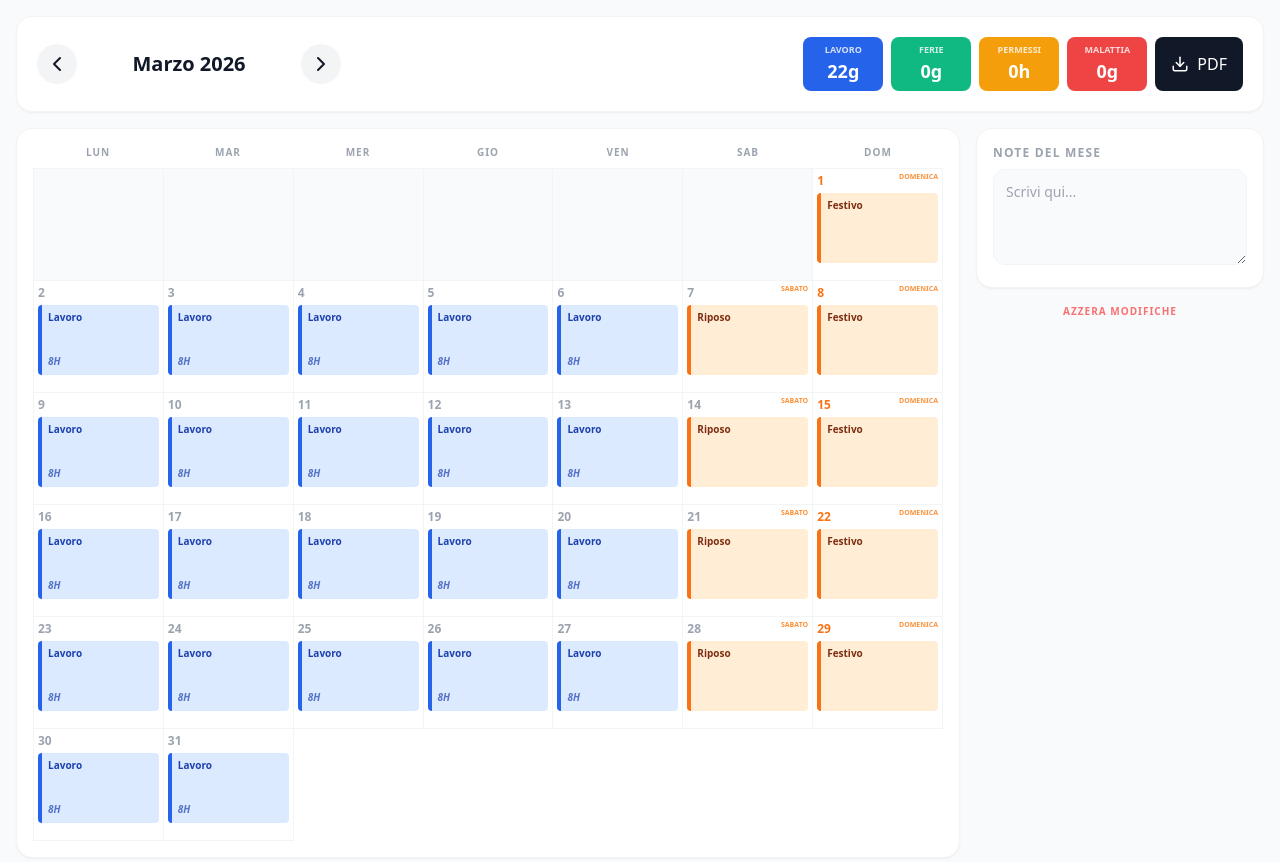
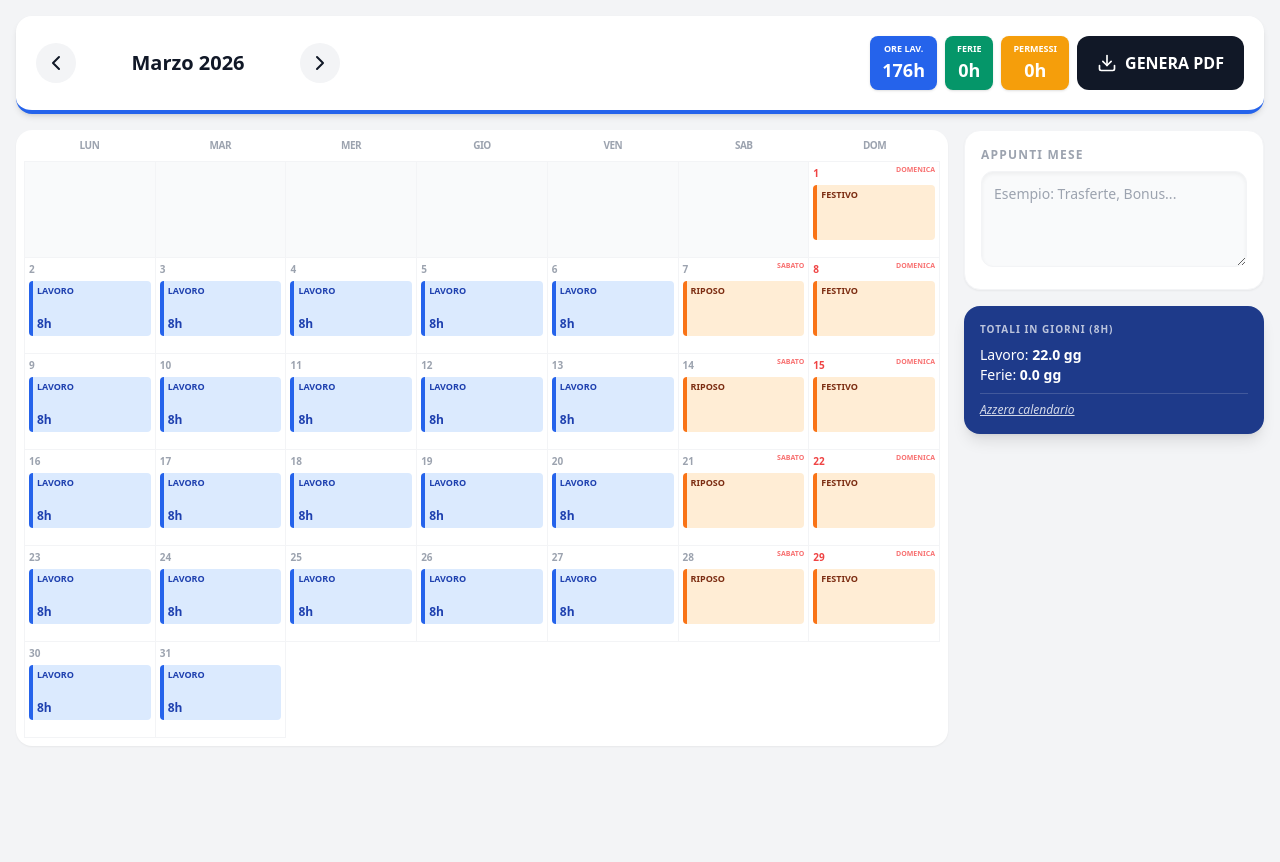
Before and after one commit to Aktarus72/orario-di-lavoro, a React (Create React App) app: page / in a window 1280 px wide. Shown: the top 862 px of the page. After the commit the page ends 826 px from the top, so only its background shows below. Built offline with nearby package versions, Linux system fonts and the light colour scheme.

Commit message:
Refactor PDF generation and UI updates
Refactor PDF generation and summary calculation logic. Update UI elements and styles for better user experience.

```diff
--- a/src/App.js
+++ b/src/App.js
@@ -1,5 +1,5 @@
 import React, { useState, useEffect } from 'react';
-import { ChevronLeft, ChevronRight, Save, Trash2, FileText, Plus, X, Download, CheckCircle } from 'lucide-react';
+import { ChevronLeft, ChevronRight, Save, FileText, Plus, X, Download, CheckCircle } from 'lucide-react';
 import jsPDF from 'jspdf';
 import 'jspdf-autotable';
 
@@ -11,7 +11,6 @@ const WorkCalendar = () => {
   const [selectedDay, setSelectedDay] = useState(null);
   const [showAddType, setShowAddType] = useState(false);
   const [newTypeName, setNewTypeName] = useState("");
-  const [pdfReady, setPdfReady] = useState(false);
 
   useEffect(() => { localStorage.setItem('workData', JSON.stringify(workData)); }, [workData]);
   useEffect(() => { localStorage.setItem('shiftTypes', JSON.stringify(shiftTypes)); }, [shiftTypes]);
@@ -44,29 +43,16 @@ const WorkCalendar = () => {
     return { type: "Lavoro", hours: 8, label: "" };
   };
 
-  const getSummary = () => {
-    let s = { lavoro: 0, ferie: 0, malattia: 0, permessi: 0, smart: 0, riposo: 0 };
-    const days = new Date(currentDate.getFullYear(), currentDate.getMonth() + 1, 0).getDate();
-    for (let d = 1; d <= days; d++) {
-      const dStr = formatDate(currentDate.getFullYear(), currentDate.getMonth(), d);
-      const data = workData[dStr] || getDefaultShift(dStr);
-      if (data.type === "Lavoro") s.lavoro++;
-      else if (data.type === "Smart Working") s.smart++;
-      else if (data.type === "Ferie") s.ferie++;
-      else if (data.type === "Malattia") s.malattia++;
-      else if (data.type === "Riposo") s.riposo++;
-      else if (data.type === "Permesso") s.permessi += parseFloat(data.hours || 0);
-    }
-    return s;
-  };
-
   const generatePDF = () => {
     const doc = new jsPDF();
     const monthLabel = currentDate.toLocaleString('it-IT', { month: 'long', year: 'numeric' });
-    doc.setFontSize(18); doc.text(`Riepilogo Presenze - ${monthLabel}`, 14, 20);
+    doc.setFontSize(18); doc.text(`Prospetto Ore Lavoro - ${monthLabel}`, 14, 20);
+
     const s = getSummary();
-    doc.setFontSize(11);
-    doc.text(`Lavoro: ${s.lavoro + s.smart}gg | Ferie: ${s.ferie}gg | Permessi: ${s.permessi}h`, 14, 30);
+    doc.setFontSize(10);
+    doc.text(`Riepilogo Busta Paga:`, 14, 30);
+    doc.text(`LAVORO: ${s.oreLavoro}h (${(s.oreLavoro/8).toFixed(1)}gg) | FERIE: ${s.oreFerie}h (${(s.oreFerie/8).toFixed(1)}gg) | MALATTIA: ${s.oreMalattia}h | PERMESSI: ${s.orePermessi}h`, 14, 36);
+
     const rows = [];
     const totalDays = new Date(currentDate.getFullYear(), currentDate.getMonth() + 1, 0).getDate();
     for (let d = 1; d <= totalDays; d++) {
@@ -74,9 +60,28 @@ const WorkCalendar = () => {
       const data = workData[dStr] || getDefaultShift(dStr);
       rows.push([`${d} ${new Date(dStr).toLocaleDateString('it-IT', {weekday:'short'})}`, data.type, `${data.hours}h`, data.notes || ""]);
     }
-    doc.autoTable({ head: [['Giorno', 'Turno', 'Ore', 'Note']], body: rows, startY: 40, theme: 'grid', headStyles: {fillColor:[37,99,235]} });
-    doc.save(`Orario_${monthLabel.replace(' ','_')}.pdf`);
-    setPdfReady(true); // Mostra il messaggio di successo invece di cambiare pagina
+
+    doc.autoTable({ head: [['Giorno', 'Voce', 'Quantità', 'Note']], body: rows, startY: 42, theme: 'grid', headStyles: {fillColor:[37,99,235]} });
+
+    // Forza apertura in nuova scheda su iPad
+    const pdfOutput = doc.output('bloburl');
+    window.open(pdfOutput, '_blank');
+  };
+
+  const getSummary = () => {
+    let s = { oreLavoro: 0, oreFerie: 0, oreMalattia: 0, orePermessi: 0, oreSmart: 0 };
+    const days = new Date(currentDate.getFullYear(), currentDate.getMonth() + 1, 0).getDate();
+    for (let d = 1; d <= days; d++) {
+      const dStr = formatDate(currentDate.getFullYear(), currentDate.getMonth(), d);
+      const data = workData[dStr] || getDefaultShift(dStr);
+      const h = parseFloat(data.hours || 0);
+      if (data.type === "Lavoro") s.oreLavoro += h;
+      else if (data.type === "Smart Working") s.oreSmart += h;
+      else if (data.type === "Ferie") s.oreFerie += h;
+      else if (data.type === "Malattia") s.oreMalattia += h;
+      else if (data.type === "Permesso") s.orePermessi += h;
+    }
+    return s;
   };
 
   const summary = getSummary();
@@ -93,44 +98,38 @@ const WorkCalendar = () => {
   };
 
   return (
-    <div className="max-w-7xl mx-auto p-4 bg-gray-50 min-h-screen font-sans text-gray-900 pb-20">
-      {/* HEADER DINAMICO */}
-      <header className="bg-white p-5 rounded-2xl shadow-sm mb-4 border border-gray-100 sticky top-0 z-30">
+    <div className="max-w-7xl mx-auto p-4 bg-gray-100 min-h-screen font-sans text-gray-900 pb-20">
+      <header className="bg-white p-5 rounded-2xl shadow-md mb-4 sticky top-0 z-30 border-b-4 border-blue-600">
         <div className="flex flex-col md:flex-row justify-between items-center gap-4">
           <div className="flex items-center gap-4">
-            <button onClick={() => setCurrentDate(new Date(currentDate.getFullYear(), currentDate.getMonth() - 1, 1))} className="p-2 bg-gray-100 rounded-full"><ChevronLeft /></button>
+            <button onClick={() => setCurrentDate(new Date(currentDate.getFullYear(), currentDate.getMonth() - 1, 1))} className="p-2 bg-gray-100 rounded-full active:bg-gray-300"><ChevronLeft /></button>
             <h1 className="text-xl font-black capitalize w-48 text-center">{currentDate.toLocaleString('it-IT', { month: 'long', year: 'numeric' })}</h1>
-            <button onClick={() => setCurrentDate(new Date(currentDate.getFullYear(), currentDate.getMonth() + 1, 1))} className="p-2 bg-gray-100 rounded-full"><ChevronRight /></button>
+            <button onClick={() => setCurrentDate(new Date(currentDate.getFullYear(), currentDate.getMonth() + 1, 1))} className="p-2 bg-gray-100 rounded-full active:bg-gray-300"><ChevronRight /></button>
           </div>
 
-          {/* RIEPILOGO RAPIDO IN ALTO */}
           <div className="flex flex-wrap justify-center gap-2">
-            <div className="bg-blue-600 text-white px-3 py-1.5 rounded-lg text-center min-w-[80px]">
-              <p className="text-[9px] uppercase font-bold opacity-80">Lavoro</p>
-              <p className="text-lg font-black">{summary.lavoro + summary.smart}g</p>
+            <div className="bg-blue-600 text-white px-3 py-1.5 rounded-lg text-center shadow">
+              <p className="text-[9px] uppercase font-bold">Ore Lav.</p>
+              <p className="text-lg font-black">{summary.oreLavoro + summary.oreSmart}h</p>
             </div>
-            <div className="bg-emerald-500 text-white px-3 py-1.5 rounded-lg text-center min-w-[80px]">
-              <p className="text-[9px] uppercase font-bold opacity-80">Ferie</p>
-              <p className="text-lg font-black">{summary.ferie}g</p>
+            <div className="bg-emerald-600 text-white px-3 py-1.5 rounded-lg text-center shadow">
+              <p className="text-[9px] uppercase font-bold">Ferie</p>
+              <p className="text-lg font-black">{summary.oreFerie}h</p>
             </div>
-            <div className="bg-amber-500 text-white px-3 py-1.5 rounded-lg text-center min-w-[80px]">
-              <p className="text-[9px] uppercase font-bold opacity-80">Permessi</p>
-              <p className="text-lg font-black">{summary.permessi}h</p>
+            <div className="bg-amber-500 text-white px-3 py-1.5 rounded-lg text-center shadow">
+              <p className="text-[9px] uppercase font-bold">Permessi</p>
+              <p className="text-lg font-black">{summary.orePermessi}h</p>
             </div>
-            <div className="bg-red-500 text-white px-3 py-1.5 rounded-lg text-center min-w-[80px]">
-              <p className="text-[9px] uppercase font-bold opacity-80">Malattia</p>
-              <p className="text-lg font-black">{summary.malattia}g</p>
-            </div>
-            <button onClick={generatePDF} className="bg-gray-900 text-white px-4 py-1.5 rounded-lg flex items-center gap-2 hover:bg-black">
-              <Download size={18}/> PDF
+            <button onClick={generatePDF} className="bg-gray-900 text-white px-5 py-2 rounded-xl flex items-center gap-2 font-bold active:scale-95 transition-transform">
+              <Download size={20}/> GENERA PDF
             </button>
           </div>
         </div>
       </header>
 
-      <div className="flex flex-col lg:flex-row gap-4">
-        <div className="flex-grow bg-white p-2 md:p-4 rounded-2xl shadow-sm border border-gray-100">
-          <div className="grid grid-cols-7 text-center font-bold text-gray-400 mb-2 uppercase text-[10px] tracking-widest">
+      <div className="grid grid-cols-1 lg:grid-cols-4 gap-4">
+        <div className="lg:col-span-3 bg-white p-2 rounded-2xl shadow-sm overflow-hidden">
+          <div className="grid grid-cols-7 text-center font-bold text-gray-400 mb-2 uppercase text-[10px] tracking-tighter">
             {['Lun', 'Mar', 'Mer', 'Gio', 'Ven', 'Sab', 'Dom'].map(d => <div key={d}>{d}</div>)}
           </div>
           <div className="grid grid-cols-7 border-l border-t border-gray-100">
@@ -139,22 +138,22 @@ const WorkCalendar = () => {
               const totalDays = new Date(year, month + 1, 0).getDate();
               const startOffset = (new Date(year, month, 1).getDay() + 6) % 7;
               const days = [];
-              for (let i = 0; i < startOffset; i++) days.push(<div key={`e-${i}`} className="h-24 md:h-28 bg-gray-50 border-r border-b border-gray-100"></div>);
+              for (let i = 0; i < startOffset; i++) days.push(<div key={`e-${i}`} className="h-24 bg-gray-50 border-r border-b border-gray-100"></div>);
               for (let d = 1; d <= totalDays; d++) {
                 const dStr = formatDate(year, month, d);
                 const data = workData[dStr] || getDefaultShift(dStr);
                 days.push(
-                  <div key={d} onClick={() => { const dateStr = formatDate(currentDate.getFullYear(), currentDate.getMonth(), d); const existingData = workData[dateStr] || getDefaultShift(dateStr); setSelectedDay({ ...existingData, date: dateStr }); }}
-                       className="h-24 md:h-28 border-r border-b border-gray-100 p-1 cursor-pointer hover:bg-blue-50 bg-white transition-colors">
+                  <div key={d} onClick={() => { const dateStr = formatDate(currentDate.getFullYear(), currentDate.getMonth(), d); setSelectedDay({ ...(workData[dateStr] || getDefaultShift(dateStr)), date: dateStr }); }}
+                       className="h-24 border-r border-b border-gray-100 p-1 cursor-pointer hover:bg-blue-50 bg-white transition-colors">
                     <div className="flex justify-between items-start">
-                      <span className={`text-xs font-bold ${data.type === "Festivo" ? 'text-orange-500' : 'text-gray-400'}`}>{d}</span>
-                      {data.label && <span className="text-[7px] uppercase font-bold text-orange-400 leading-none text-right">{data.label}</span>}
+                      <span className={`text-[10px] font-bold ${data.type === "Festivo" ? 'text-red-500' : 'text-gray-400'}`}>{d}</span>
+                      {data.label && <span className="text-[7px] uppercase font-bold text-red-400 leading-none truncate w-12 text-right">{data.label}</span>}
                     </div>
-                    <div className={`text-[9px] md:text-[10px] rounded p-1.5 h-[55px] md:h-[70px] mt-1 flex flex-col justify-between ${shiftColors[data.type] || shiftColors.default}`}>
-                      <div className="font-bold leading-tight truncate">{data.type}</div>
-                      <div className="flex justify-between items-end font-black uppercase italic opacity-70">
+                    <div className={`text-[9px] rounded p-1 h-[55px] mt-1 flex flex-col justify-between ${shiftColors[data.type] || shiftColors.default}`}>
+                      <div className="font-bold truncate leading-tight uppercase">{data.type}</div>
+                      <div className="flex justify-between items-end font-black text-xs">
                           <span>{data.hours > 0 ? `${data.hours}h` : ''}</span>
-                          {data.notes && <FileText size={10}/>}
+                          {data.notes && <FileText size={10} className="opacity-50"/>}
                       </div>
                     </div>
                   </div>
@@ -165,60 +164,53 @@ const WorkCalendar = () => {
           </div>
         </div>
 
-        <aside className="lg:w-72 space-y-4">
+        <div className="space-y-4">
           <div className="bg-white p-4 rounded-2xl shadow-sm border border-gray-100">
-            <h3 className="font-bold mb-2 text-xs uppercase text-gray-400 tracking-widest">Note del Mese</h3>
+            <h3 className="font-bold mb-2 text-xs uppercase text-gray-400 tracking-widest">Appunti Mese</h3>
             <textarea
-              className="w-full border border-gray-100 p-3 rounded-xl h-24 text-sm outline-none focus:ring-2 focus:ring-blue-100 bg-gray-50"
+              className="w-full border border-gray-100 p-3 rounded-xl h-24 text-sm outline-none focus:ring-2 focus:ring-blue-100 bg-gray-50 shadow-inner"
               value={monthNotes[currentMonthKey] || ""}
               onChange={(e) => setMonthNotes({...monthNotes, [currentMonthKey]: e.target.value})}
-              placeholder="Scrivi qui..."
+              placeholder="Esempio: Trasferte, Bonus..."
             />
           </div>
-          <button onClick={() => {if(confirm("Vuoi azzerare il mese?")) setWorkData({});}} className="w-full text-red-400 text-[10px] font-bold uppercase tracking-widest hover:text-red-600 transition">Azzera Modifiche</button>
-        </aside>
+          <div className="bg-blue-900 text-white p-4 rounded-2xl shadow-lg">
+             <h4 className="text-[10px] uppercase font-bold mb-2 opacity-70 tracking-widest">Totali in Giorni (8h)</h4>
+             <p className="text-sm font-medium">Lavoro: <b>{(summary.oreLavoro / 8).toFixed(1)} gg</b></p>
+             <p className="text-sm font-medium">Ferie: <b>{(summary.oreFerie / 8).toFixed(1)} gg</b></p>
+             <p className="text-sm font-medium border-t border-white/20 mt-2 pt-2 italic text-xs opacity-80 underline cursor-pointer" onClick={() => setWorkData({})}>Azzera calendario</p>
+          </div>
+        </div>
       </div>
 
-      {/* MESSAGGIO PDF PRONTO (SOSTITUISCE IL TASTO INDIETRO) */}
-      {pdfReady && (
-        <div className="fixed bottom-10 left-1/2 transform -translate-x-1/2 z-50 animate-bounce">
-          <div className="bg-emerald-600 text-white px-6 py-3 rounded-full shadow-2xl flex items-center gap-3">
-            <CheckCircle size={24} />
-            <span className="font-bold">PDF Scaricato con successo!</span>
-            <button onClick={() => setPdfReady(false)} className="bg-white/20 p-1 rounded-full"><X size={18}/></button>
-          </div>
-        </div>
-      )}
-
-      {/* MODALE GIORNO */}
       {selectedDay && (
-        <div className="fixed inset-0 bg-black/70 flex items-center justify-center p-4 z-50 backdrop-blur-sm">
-          <div className="bg-white rounded-[2rem] p-6 w-full max-w-lg shadow-2xl border border-gray-100">
-            <div className="flex justify-between items-center mb-6 border-b pb-4 border-gray-50">
-                <h2 className="text-xl font-black capitalize text-blue-900">{new Date(selectedDay.date).toLocaleDateString('it-IT', { weekday: 'long', day: 'numeric', month: 'long' })}</h2>
-                <button onClick={() => setSelectedDay(null)} className="p-2 bg-gray-50 rounded-full text-gray-400"><X size={20}/></button>
+        <div className="fixed inset-0 bg-black/80 flex items-center justify-center p-4 z-50 backdrop-blur-sm animate-fadeIn">
+          <div className="bg-white rounded-[2.5rem] p-6 w-full max-w-lg shadow-2xl border-4 border-blue-600">
+            <div className="flex justify-between items-center mb-6">
+                <h2 className="text-2xl font-black capitalize text-blue-900">{new Date(selectedDay.date).toLocaleDateString('it-IT', { weekday: 'long', day: 'numeric' })}</h2>
+                <button onClick={() => setSelectedDay(null)} className="p-3 bg-gray-100 rounded-full text-gray-400 active:scale-90"><X size={24}/></button>
             </div>
-            <div className="grid grid-cols-3 gap-2 mb-6">
+            <div className="grid grid-cols-3 gap-2.5 mb-6">
                 {shiftTypes.map(t => (
-                    <button key={t} onClick={() => setSelectedDay({...selectedDay, type: t, hours: (["Lavoro", "Ferie", "Malattia", "Riposo", "Smart Working"].includes(t)) ? 8 : (t === "Permesso" ? 1 : 0)})}
-                            className={`p-3 rounded-xl border text-[10px] font-bold transition-all ${selectedDay.type === t ? 'bg-blue-600 text-white border-blue-600 shadow-md scale-105' : 'bg-gray-50 text-gray-500 border-gray-100'}`}>{t}</button>
+                    <button key={t} onClick={() => setSelectedDay({...selectedDay, type: t, hours: 8})}
+                            className={`p-3 rounded-2xl border-2 text-[10px] font-black transition-all uppercase ${selectedDay.type === t ? 'bg-blue-600 text-white border-blue-600 shadow-lg scale-105' : 'bg-gray-50 text-gray-400 border-gray-100'}`}>{t}</button>
                 ))}
                 {showAddType ? (
                     <div className="col-span-2 flex gap-1"><input autoFocus className="border p-2 rounded-lg text-xs w-full bg-blue-50" value={newTypeName} onChange={e => setNewTypeName(e.target.value)}/><button onClick={() => {if(newTypeName){setShiftTypes([...shiftTypes, newTypeName]); setNewTypeName(""); setShowAddType(false);}}} className="bg-blue-600 text-white p-2 rounded-lg"><Plus size={16}/></button></div>
                 ) : (
-                    <button onClick={() => setShowAddType(true)} className="p-3 rounded-xl border border-dashed border-gray-300 text-[10px] font-bold text-gray-400">+ NUOVO</button>
+                    <button onClick={() => setShowAddType(true)} className="p-3 rounded-2xl border-2 border-dashed border-gray-300 text-[10px] font-black text-gray-400">+ VOCE</button>
                 )}
             </div>
-            <div className="bg-blue-50 p-4 rounded-2xl mb-6 flex items-center justify-between border border-blue-100">
-                <span className="text-xs font-black text-blue-400 uppercase tracking-widest text-center">Ore</span>
+            <div className="bg-blue-50 p-5 rounded-3xl mb-6 flex items-center justify-between border-2 border-blue-100">
+                <span className="text-xs font-black text-blue-400 uppercase tracking-widest">Regola Ore</span>
                 <div className="flex items-center gap-6">
-                    <button onClick={() => setSelectedDay({...selectedDay, hours: Math.max(0, selectedDay.hours - 1)})} className="w-12 h-12 bg-white border border-blue-100 rounded-full font-black text-2xl text-blue-600 shadow-sm">-</button>
-                    <span className="text-4xl font-black text-blue-700 w-12 text-center">{selectedDay.hours}</span>
-                    <button onClick={() => setSelectedDay({...selectedDay, hours: selectedDay.hours + 1})} className="w-12 h-12 bg-white border border-blue-100 rounded-full font-black text-2xl text-blue-600 shadow-sm">+</button>
+                    <button onClick={() => setSelectedDay({...selectedDay, hours: Math.max(0, selectedDay.hours - 1)})} className="w-14 h-14 bg-white border-2 border-blue-200 rounded-full font-black text-3xl text-blue-600 shadow-md active:bg-blue-100">-</button>
+                    <span className="text-5xl font-black text-blue-800 w-16 text-center">{selectedDay.hours}</span>
+                    <button onClick={() => setSelectedDay({...selectedDay, hours: selectedDay.hours + 1})} className="w-14 h-14 bg-white border-2 border-blue-200 rounded-full font-black text-3xl text-blue-600 shadow-md active:bg-blue-100">+</button>
                 </div>
             </div>
-            <textarea className="w-full border border-gray-100 p-4 rounded-2xl h-24 mb-6 text-sm outline-none bg-gray-50 focus:bg-white focus:ring-2 focus:ring-blue-100 transition-all" placeholder="Note facoltative..." value={selectedDay.notes || ""} onChange={e => setSelectedDay({...selectedDay, notes: e.target.value})}/>
-            <button onClick={() => {setWorkData({...workData, [selectedDay.date]: selectedDay}); setSelectedDay(null);}} className="w-full bg-blue-600 text-white py-5 rounded-2xl font-black text-lg shadow-xl hover:bg-blue-700 active:scale-95 transition-all">SALVA GIORNO</button>
+            <textarea className="w-full border-2 border-gray-100 p-4 rounded-3xl h-24 mb-6 text-sm outline-none focus:border-blue-300 transition-colors shadow-inner bg-gray-50" placeholder="Note per questo giorno..." value={selectedDay.notes || ""} onChange={e => setSelectedDay({...selectedDay, notes: e.target.value})}/>
+            <button onClick={() => {setWorkData({...workData, [selectedDay.date]: selectedDay}); setSelectedDay(null);}} className="w-full bg-blue-600 text-white py-5 rounded-[2rem] font-black text-xl shadow-xl active:scale-95 transition-all uppercase tracking-widest">Salva Modifiche</button>
           </div>
         </div>
       )}
```
